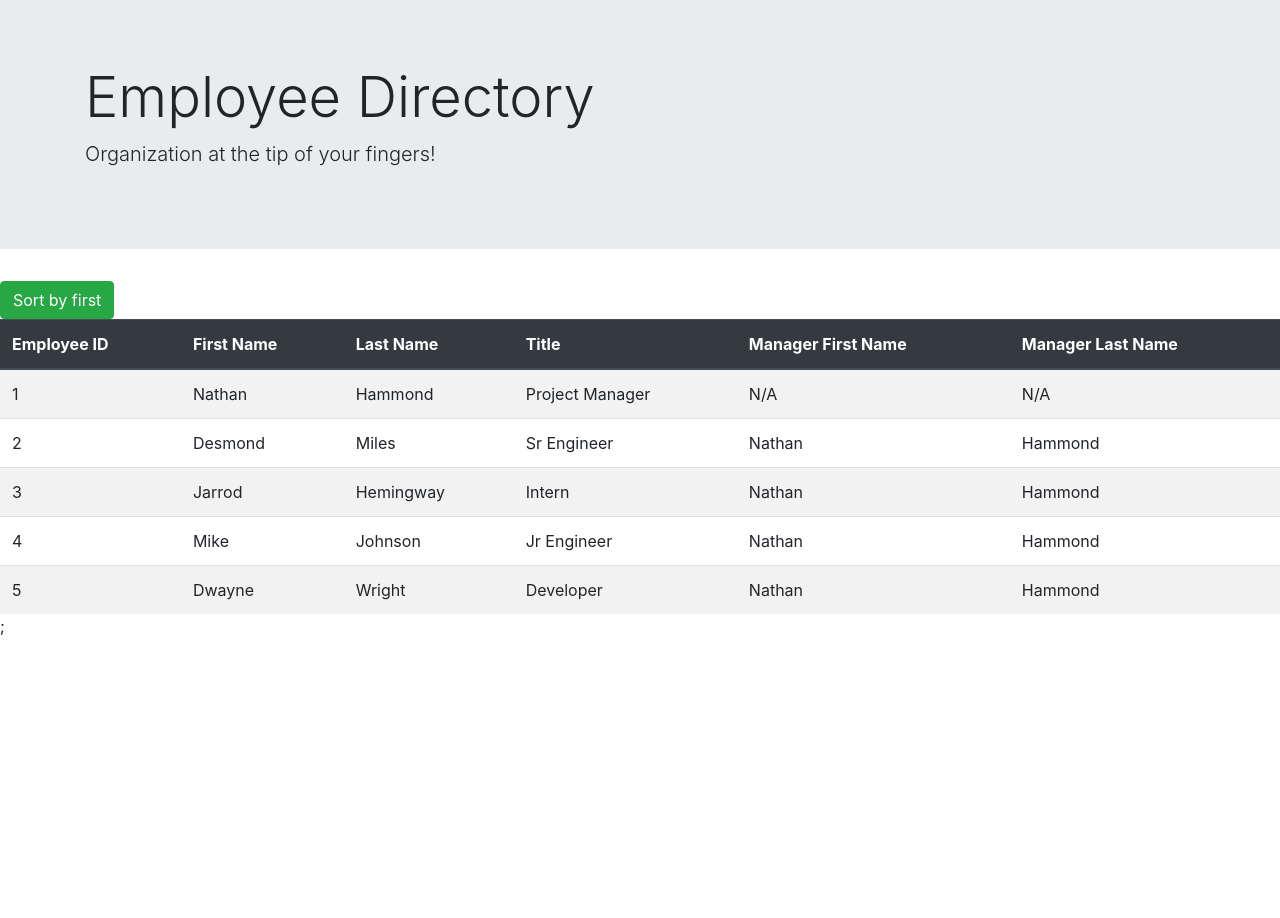
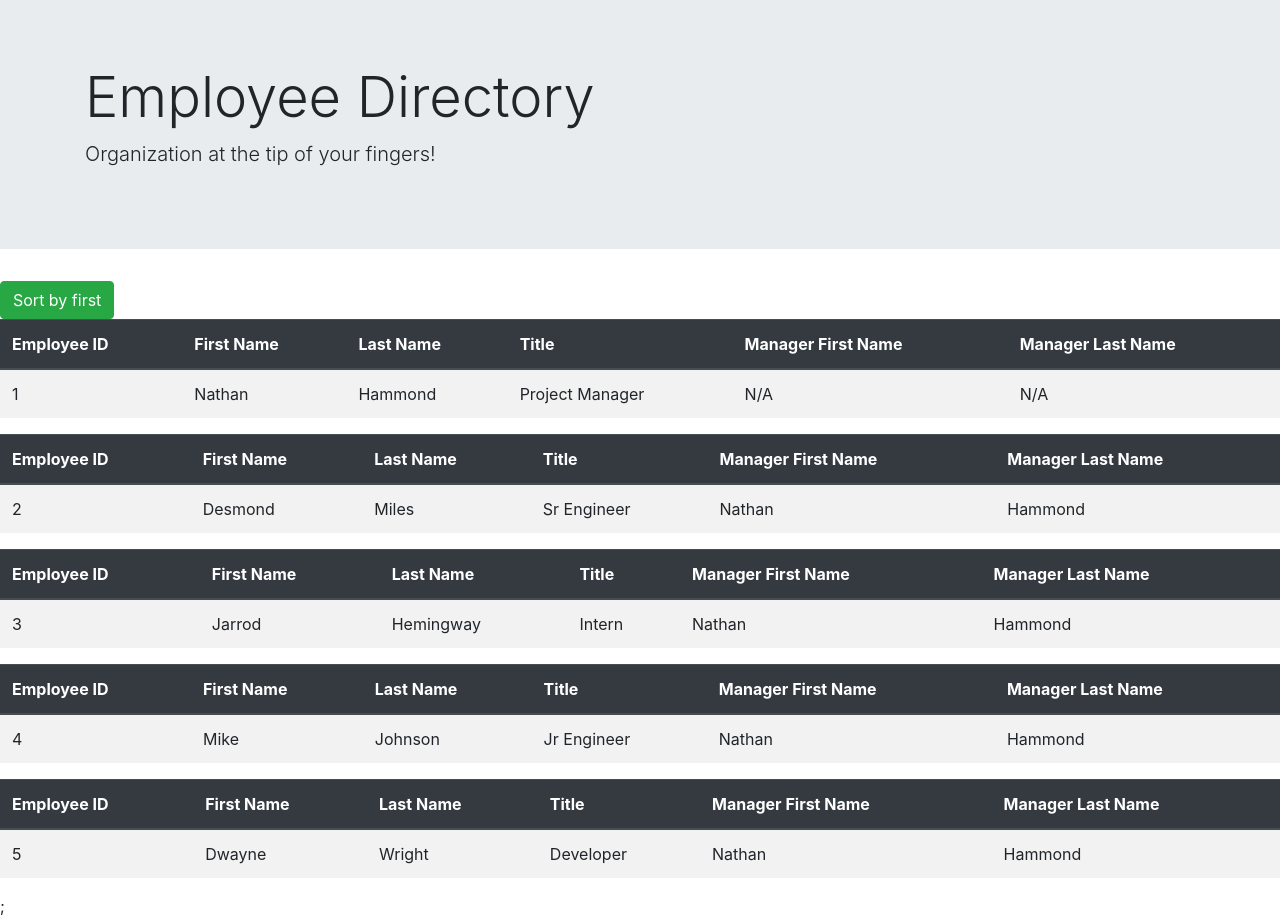
Before and after one commit to JJessee1371/React-Employee-Directory, a React (Create React App) app in the folder employee-directory/: page / in a window 1280 px wide. Before the commit the page ends 800 px from the top, so only its background shows below. Built offline with nearby package versions, Linux system fonts and the light colour scheme.

Commit message:
Altered Table component and App so that employee data is now passed in as props.

```diff
--- a/employee-directory/src/App.js
+++ b/employee-directory/src/App.js
@@ -2,14 +2,35 @@ import React from 'react';
 import Header from './Components/Header';
 import Table from './Components/Table';
 import Button from './Components/Button';
+import employees from './employees.json';
 
 class App extends React.Component {
+  constructor() {
+    super();
+
+    this.state = {
+      employees
+    };
+  };
+
   render() {
     return (
       <div>
         <Header/>
         <Button/>
-        <Table/>
+        {this.state.employees.map(employee => {
+          return (
+            <Table
+              key={employee.id}
+              id={employee.id}
+              firstName={employee.firstName}
+              lastName={employee.lastName}
+              title={employee.title}
+              managerFirst={employee.managerFirst}
+              managerLast={employee.managerLast}
+            />
+          );
+        })};
       </div>
     );
   };
--- a/employee-directory/src/Components/Table.jsx
+++ b/employee-directory/src/Components/Table.jsx
@@ -1,16 +1,6 @@
 import React from 'react';
-import jsonData from '../employees.json';
 
-class Table extends React.Component {
-    constructor() {
-        super();
-
-        this.state = {
-            employees: []
-        };
-    };
-
-    render() {
+function Table(props) {
     return (
         <table className="table table-striped">
             <thead className="thead-dark">
@@ -24,22 +14,18 @@ class Table extends React.Component {
                 </tr>
             </thead>
             <tbody>
-                    {jsonData.map(employee => {
-                        return (
                 <tr>
-                                <td key={employee.id}>{employee.id}</td>
-                                <td key={employee.id}>{employee.firstName}</td>
-                                <td key={employee.id}>{employee.lastName}</td>
-                                <td key={employee.id}>{employee.title}</td>
-                                <td key={employee.id}>{employee.managerFirst}</td>
-                                <td key={employee.id}>{employee.managerLast}</td>
+                    <td key={props.id}>{props.id}</td>
+                    <td key={props.id}>{props.firstName}</td>
+                    <td key={props.id}>{props.lastName}</td>
+                    <td key={props.id}>{props.title}</td>
+                    <td key={props.id}>{props.managerFirst}</td>
+                    <td key={props.id}>{props.managerLast}</td>
                 </tr>
-                        );
-                    })};
             </tbody>
         </table>
     );
 };
-};
+
 
 export default Table;
```
Lines whose indentation alone changed are shown as unchanged.
